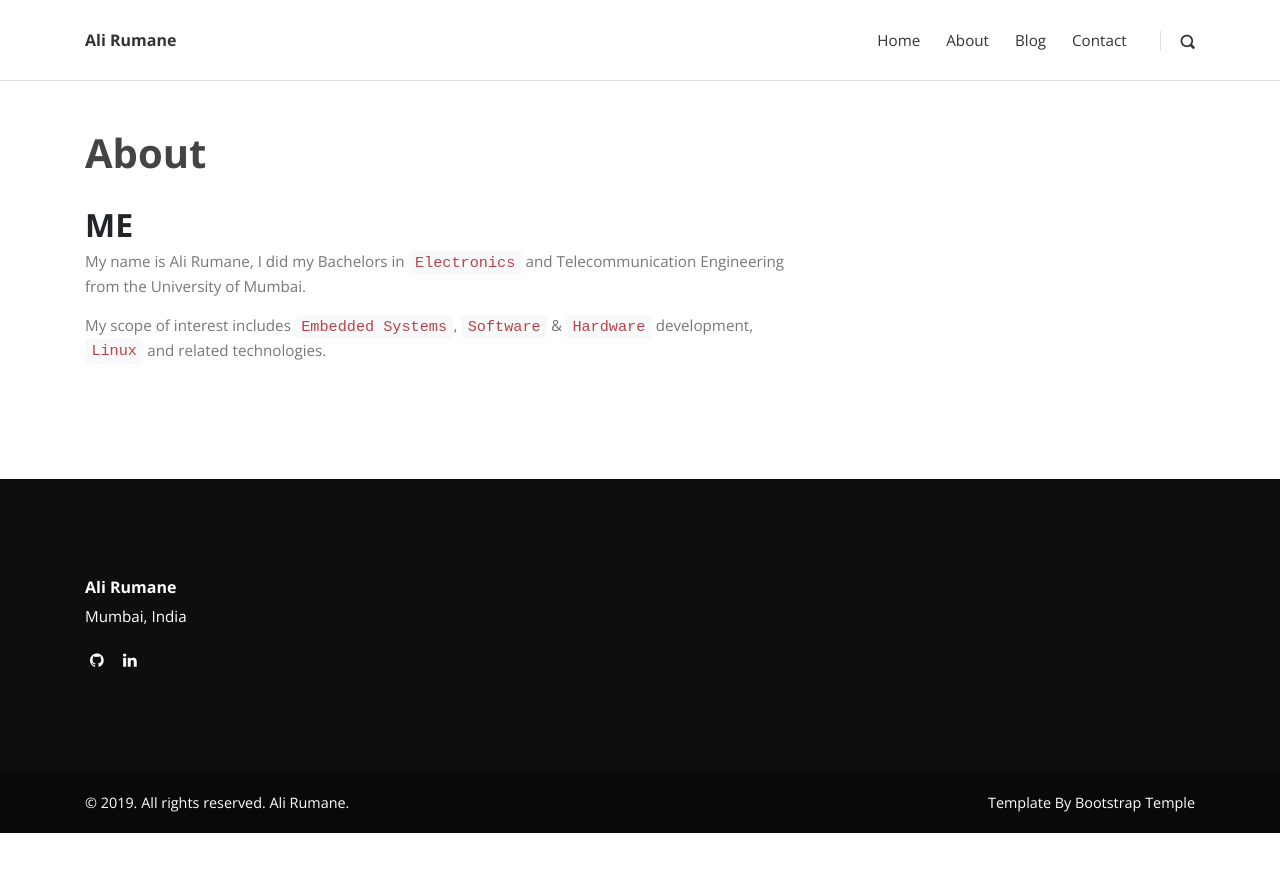
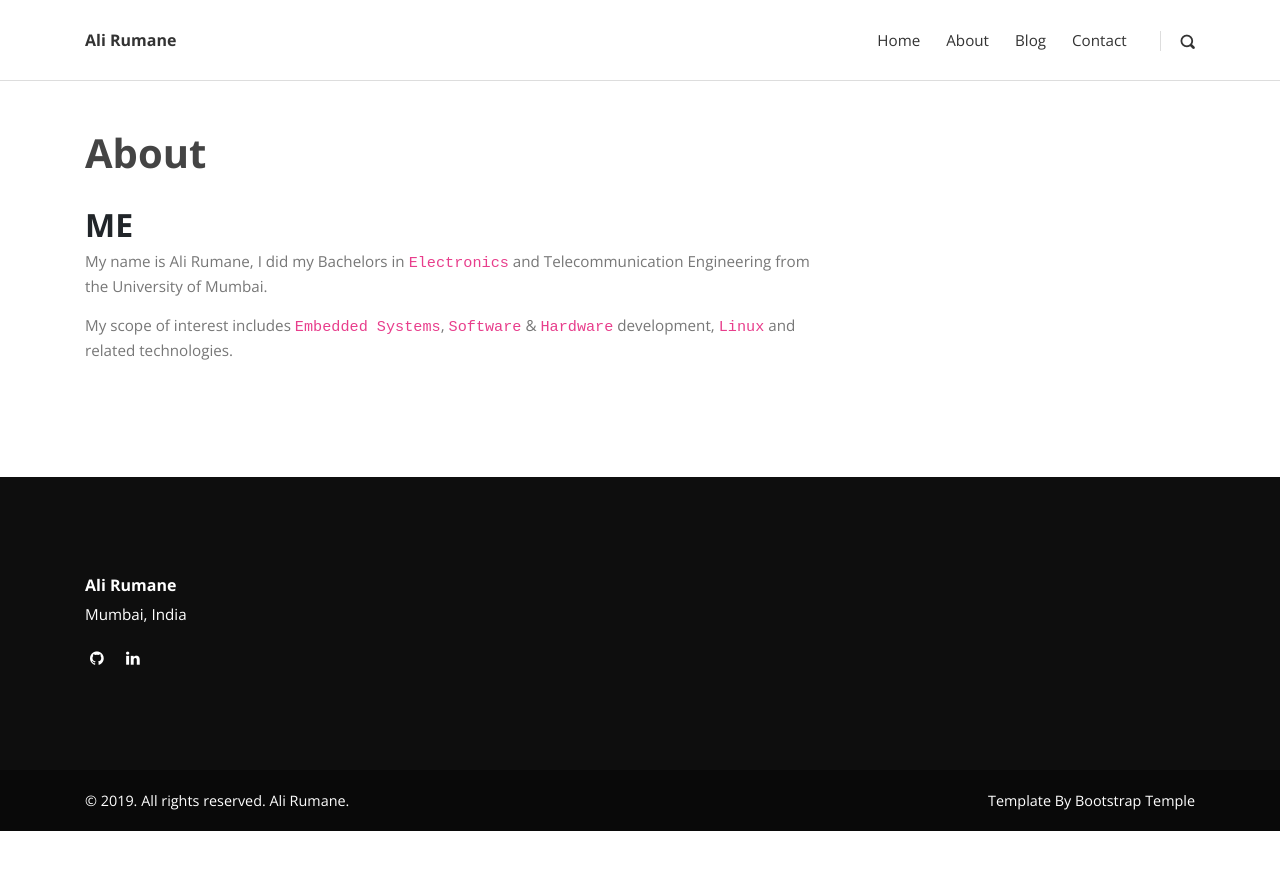
Before and after one commit to alirumane/alirumane.github.io, a Jekyll site: the page built from about.md, in a window 1280 px wide. Shown: the top 872 px of the page. Built offline with Jekyll 4.4.1, drawn with Linux system fonts in a browser that asks for light colours.

Commit message:
Update head.html

```diff
--- a/_includes/head.html
+++ b/_includes/head.html
@@ -6,7 +6,7 @@
     <meta name="viewport" content="width=device-width, initial-scale=1">
     <meta name="robots" content="all,follow">
     <!-- Bootstrap CSS-->
-    <link rel="stylesheet" href="{{ site.baseurl}}/assets/vendor/bootstrap/css/bootstrap.min.css">
+    <link rel="stylesheet" href="https://stackpath.bootstrapcdn.com/bootstrap/4.3.1/css/bootstrap.min.css" integrity="sha384-ggOyR0iXCbMQv3Xipma34MD+dH/1fQ784/j6cY/iJTQUOhcWr7x9JvoRxT2MZw1T" crossorigin="anonymous">
     <!-- Font Awesome CSS-->
     <link rel="stylesheet" href="{{ site.baseurl}}/assets/vendor/font-awesome/css/font-awesome.min.css">
     <!-- Custom icon font-->
@@ -32,5 +32,5 @@
     <meta name="msapplication-config" content="/assets/favicon/browserconfig.xml">
     <meta name="theme-color" content="#339966">
     <!--  jQuery  -->
-     <script src="{{ "/assets/vendor/jquery/jquery.min.js" | prepend: site.baseurl }}"></script>
+     <script src="https://code.jquery.com/jquery-3.3.1.slim.min.js" integrity="sha384-q8i/X+965DzO0rT7abK41JStQIAqVgRVzpbzo5smXKp4YfRvH+8abtTE1Pi6jizo" crossorigin="anonymous"></script>
   </head>
```
